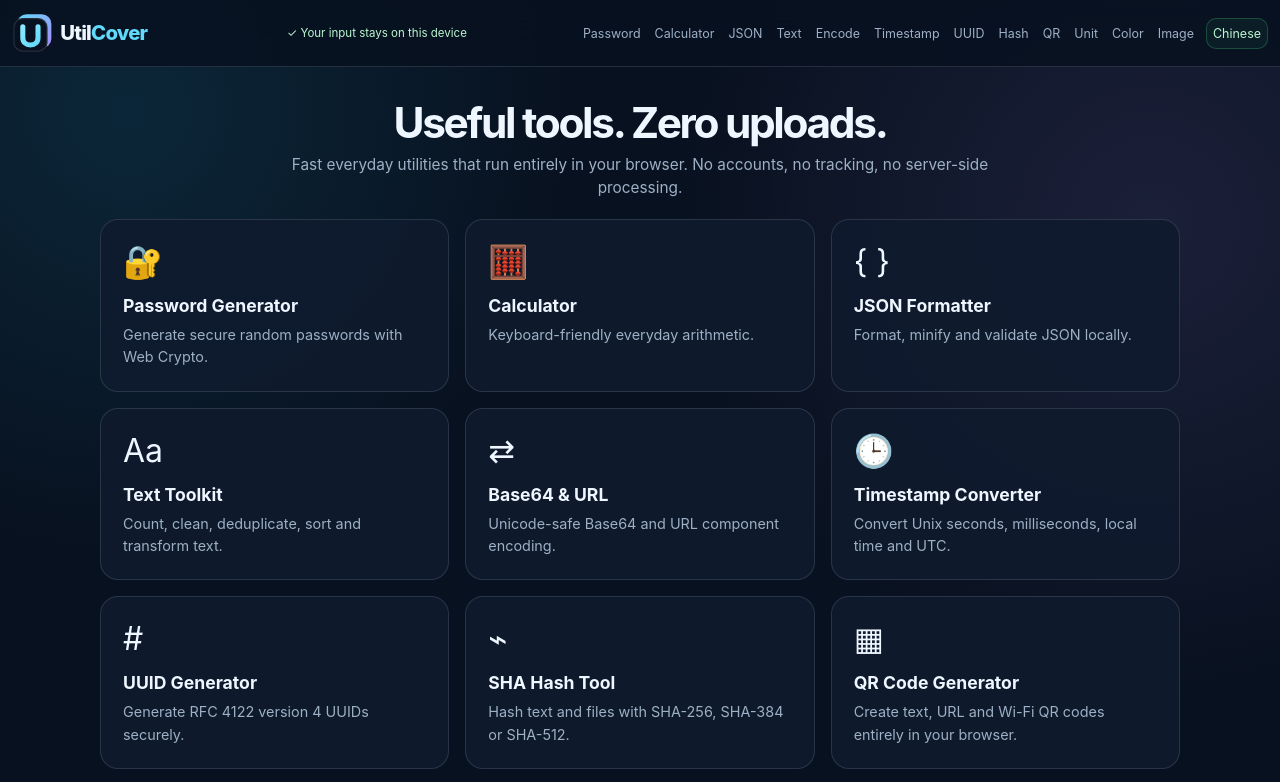
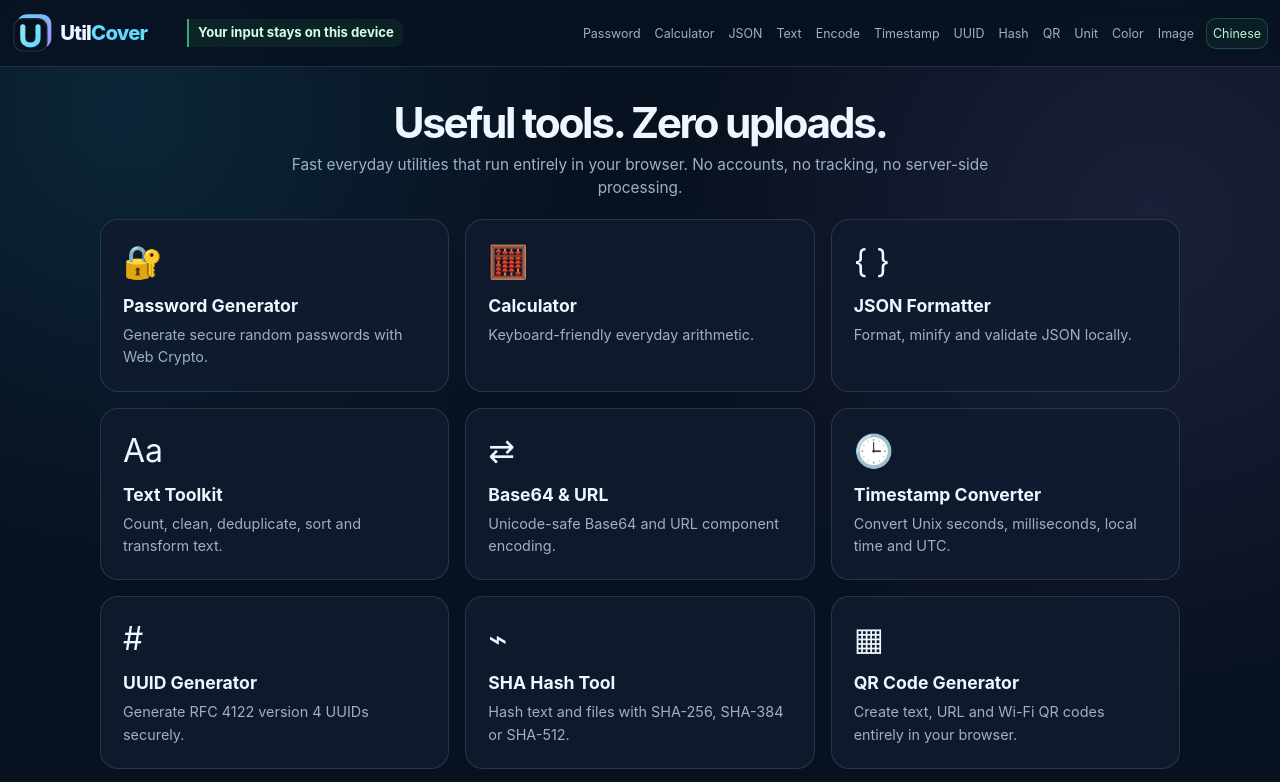
Before and after one commit to SunHarvey/WebTools, a website: page index.html in a window 1280 px wide. Shown: the top 782 px of the page. Drawn offline with Linux system fonts and the light colour scheme.

Commit message:
[verified] Refine homepage trust label

```diff
--- a/index.html
+++ b/index.html
@@ -17,7 +17,7 @@
   <link rel="stylesheet" href="/shared/tools.css">
 </head>
 <body class="home-directory">
-<header class="site-header"><nav class="nav-shell" aria-label="Primary navigation"><a class="brand" href="/"><img src="/images/logo.svg" alt="UtilCover" width="178" height="44"></a><span class="nav-trust">✓ Your input stays on this device</span><div class="nav-links"><a href="/password/">Password</a><a href="/calculator/">Calculator</a><a href="/json/">JSON</a><a href="/text/">Text</a><a href="/encode/">Encode</a><a href="/timestamp/">Timestamp</a><a href="/uuid/">UUID</a><a href="/hash/">Hash</a><a href="/qr/">QR</a><a href="/unit/">Unit</a><a href="/color/">Color</a><a href="/image/">Image</a><a class="language-link" href="/zh/">Chinese</a></div></nav></header><main class="page-shell"><section class="hero"><h1>Useful tools. Zero uploads.</h1><p>Fast everyday utilities that run entirely in your browser. No accounts, no tracking, no server-side processing.</p></section>
+<header class="site-header"><nav class="nav-shell" aria-label="Primary navigation"><div class="brand-cluster"><a class="brand" href="/"><img src="/images/logo.svg" alt="UtilCover" width="178" height="44"></a><span class="nav-trust">Your input stays on this device</span></div><div class="nav-links"><a href="/password/">Password</a><a href="/calculator/">Calculator</a><a href="/json/">JSON</a><a href="/text/">Text</a><a href="/encode/">Encode</a><a href="/timestamp/">Timestamp</a><a href="/uuid/">UUID</a><a href="/hash/">Hash</a><a href="/qr/">QR</a><a href="/unit/">Unit</a><a href="/color/">Color</a><a href="/image/">Image</a><a class="language-link" href="/zh/">Chinese</a></div></nav></header><main class="page-shell"><section class="hero"><h1>Useful tools. Zero uploads.</h1><p>Fast everyday utilities that run entirely in your browser. No accounts, no tracking, no server-side processing.</p></section>
 <section class="tool-grid" aria-label="Available tools">
 <a class="tool-tile" href="/password/"><div class="tool-icon">🔐</div><h2>Password Generator</h2><p>Generate secure random passwords with Web Crypto.</p></a>
 <a class="tool-tile" href="/calculator/"><div class="tool-icon">🧮</div><h2>Calculator</h2><p>Keyboard-friendly everyday arithmetic.</p></a>
--- a/shared/tools.css
+++ b/shared/tools.css
@@ -49,11 +49,17 @@ a { color: inherit; }
 }
 .brand { display: inline-flex; align-items: center; flex: 0 0 auto; text-decoration: none; }
 .brand img { display: block; width: clamp(138px, 14vw, 165px); height: auto; }
+.brand-cluster { display: flex; align-items: center; gap: 10px; flex: 0 0 auto; }
 .nav-trust {
   flex: 0 0 auto;
-  color: #bbf7d0;
-  font-size: 0.72rem;
-  line-height: 1.3;
+  padding: 5px 9px;
+  border-left: 2px solid rgba(74, 222, 128, 0.72);
+  border-radius: 0 9px 9px 0;
+  color: #d8ffe4;
+  background: rgba(74, 222, 128, 0.08);
+  font-size: 0.82rem;
+  font-weight: 700;
+  line-height: 1.35;
   white-space: nowrap;
 }
 .nav-links { display: flex; align-items: center; justify-content: flex-end; gap: 2px; flex-wrap: wrap; }
@@ -176,7 +182,7 @@ code { font-family: ui-monospace, SFMono-Regular, Menlo, Consolas, monospace; }
 
 @media (max-width: 820px) {
   .nav-shell { flex-direction: column; align-items: stretch; gap: 8px; padding: 10px 0 12px; }
-  .brand { align-self: center; }
+  .brand-cluster { flex-direction: column; align-self: center; gap: 4px; }
   .nav-trust { align-self: center; text-align: center; }
   .nav-links { display: grid; grid-template-columns: repeat(4, minmax(0, 1fr)); width: 100%; gap: 3px; }
   .nav-links a { padding: 5px 2px; text-align: center; font-size: 0.72rem; }
```
Also changed, not shown: tests/cloudflare-pages.test.cjs (+9 -0 lines), tools/index.html (+1 -1 lines), zh/index.html (+1 -1 lines), zh/tools/index.html (+1 -1 lines).
